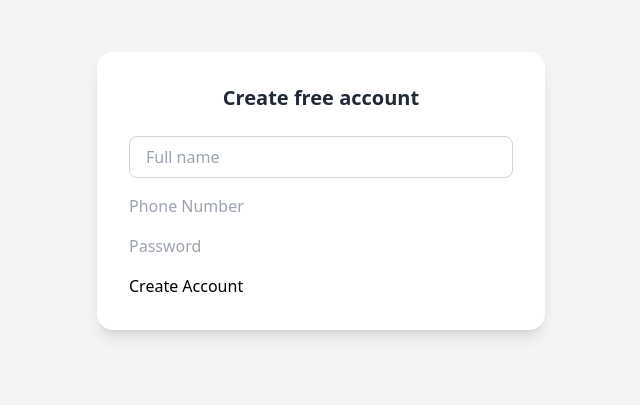
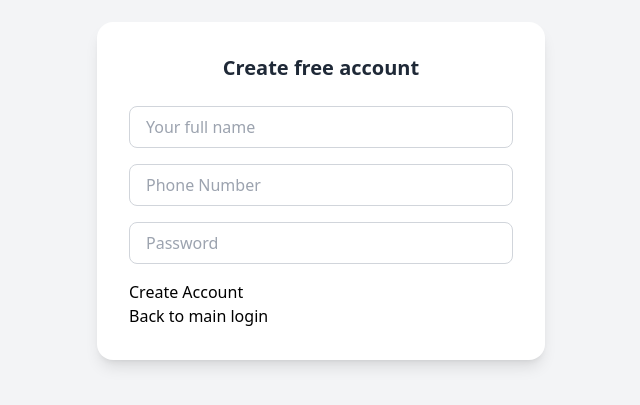
Before and after one commit to nietiene/Chat-app-frontend, a React (Vite) app: page /register in a window 1280 px wide. Shown: the part 209-614 px from the top of the page, without its empty margins (319-959 px from the left). Built offline with nearby package versions, Linux system fonts and the light colour scheme; no server answers.

Commit message:
commit of gikonko-tss-chat

```diff
--- a/src/pages/register.jsx
+++ b/src/pages/register.jsx
@@ -1,5 +1,5 @@
 import React, {useState} from "react";
-import { useNavigate } from "react-router-dom";
+import { Link, useNavigate } from "react-router-dom";
 import api from "../api";
 
 
@@ -37,18 +37,20 @@ export default function Register() {
                <input
                 type="text"
                 name="name"
-                placeholder="Full name"
+                placeholder="Your full name"
                 className="w-full px-4 py-2 border border-gray-300 rounded-lg focus::outline-none focus:ring-2 focus:ring-blue-500"
                 onChange={handleChange}
                 required
                 />  <br />
 
                <input
-                type="phone"
-                name="phone"
-                placeholder="Phone Number"
-                onChange={handleChange}
-                required
+                   type="phone"
+                   name="phone"
+                   placeholder="Phone Number"
+                   onChange={handleChange}
+                  required
+                  className="w-full px-4 py-2 border border-gray-300 rounded-lg focus::outline-none focus:ring-2 focus:ring-blue-500"
+
                 /> <br />
 
                <input
@@ -57,9 +59,12 @@ export default function Register() {
                 placeholder="Password"
                 onChange={handleChange}
                 required
+                className="w-full px-4 py-2 border border-gray-300 rounded-lg focus::outline-none focus:ring-2 focus:ring-blue-500"
+
                 /> <br />
 
-                <button type="submit">Create Account</button>
+                <button type="submit">Create Account</button>  <br />
+                <Link to="/">Back to main login</Link>
             </form>
             </div>
 
```
